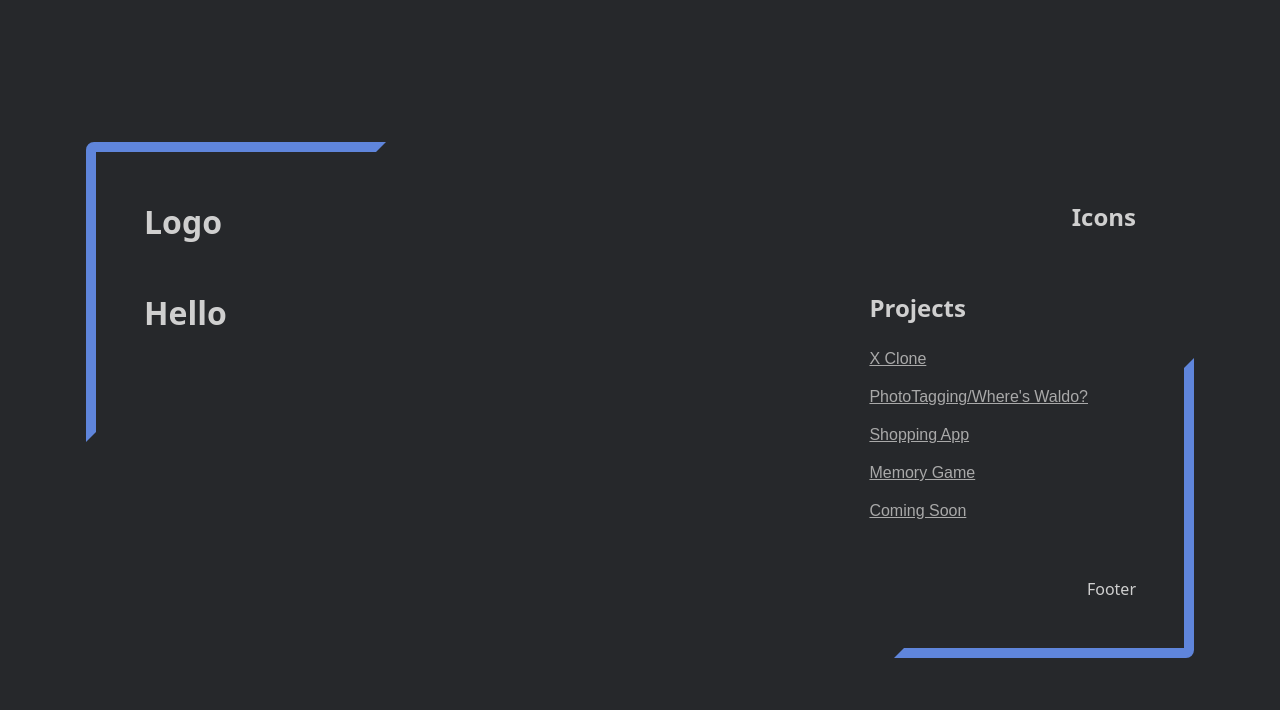
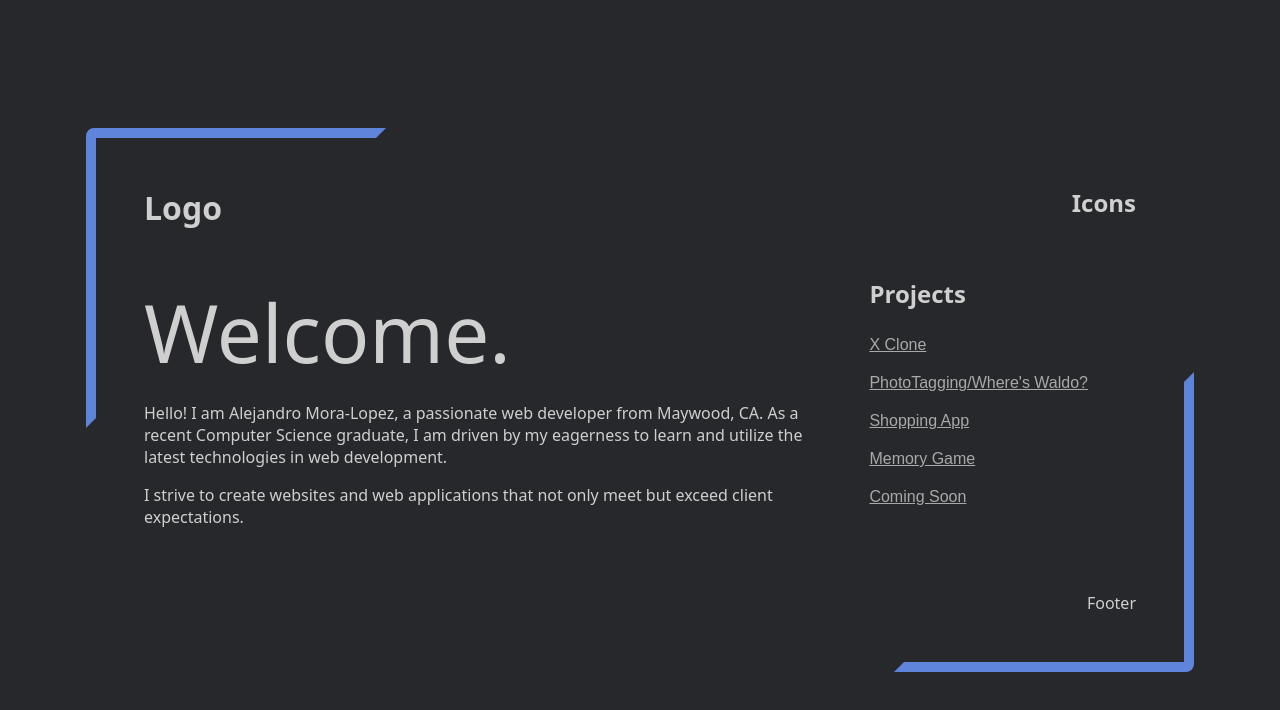
Before and after one commit to amora7741/Portfolio, a React (Vite) app: page / in a window 1280 px wide. Shown: the top 710 px of the page. Built offline with nearby package versions, Linux system fonts and the light colour scheme.

Commit message:
Set up home card

```diff
--- a/src/App.jsx
+++ b/src/App.jsx
@@ -1,14 +1,11 @@
 import './style.scss';
-import Card from './components/Card';
+import WelcomeCard from './components/WelcomeCard';
+import { useState } from 'react';
 
 function App() {
-  return (
-    <main>
-      <Card>
-        <h1>Hello</h1>
-      </Card>
-    </main>
-  );
+  const [card, setCard] = useState('home');
+
+  return <main>{card === 'home' && <WelcomeCard />}</main>;
 }
 
 export default App;
--- a/src/components/Card.jsx
+++ b/src/components/Card.jsx
@@ -2,11 +2,11 @@ import TopLeftBorder from './TopLeftBorder';
 import BottomRightBorder from './BottomRightBorder';
 import ProjectList from './ProjectList';
 
-const Card = ({ children }) => {
+const Card = ({ children, cardClass = '' }) => {
   return (
     <div className='card-wrapper'>
       <TopLeftBorder />
-      <div className='card'>
+      <div className={`card ${cardClass}`}>
         <header>
           <h1>Logo</h1>
           <h2>Icons</h2>
--- a/src/components/WelcomeCard.jsx
+++ b/src/components/WelcomeCard.jsx
@@ -0,0 +1,21 @@
+import Card from './Card';
+
+const WelcomeCard = () => {
+  return (
+    <Card cardClass='home'>
+      <h1>Welcome.</h1>
+      <p>
+        Hello! I am Alejandro Mora-Lopez, a passionate web developer from
+        Maywood, CA. As a recent Computer Science graduate, I am driven by my
+        eagerness to learn and utilize the latest technologies in web
+        development.
+      </p>
+      <p>
+        I strive to create websites and web applications that not only meet but
+        exceed client expectations.
+      </p>
+    </Card>
+  );
+};
+
+export default WelcomeCard;
--- a/src/style.scss
+++ b/src/style.scss
@@ -67,6 +67,10 @@ main {
   footer {
     align-self: flex-end;
   }
+
+  .card-main-left {
+    flex: 1;
+  }
 }
 
 button {
@@ -98,3 +102,17 @@ button {
     }
   }
 }
+
+.card.home {
+  .card-main-left {
+    h1 {
+      font-size: 5rem;
+      font-weight: normal;
+      margin-bottom: 1rem;
+    }
+
+    p {
+      margin-bottom: 1rem;
+    }
+  }
+}
```
